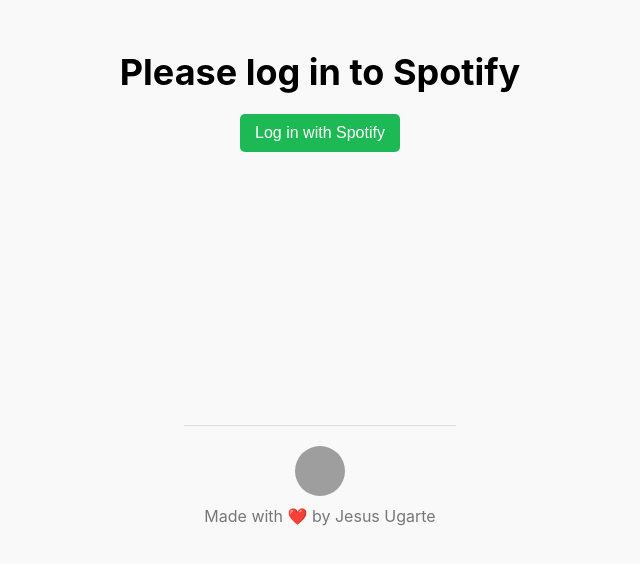
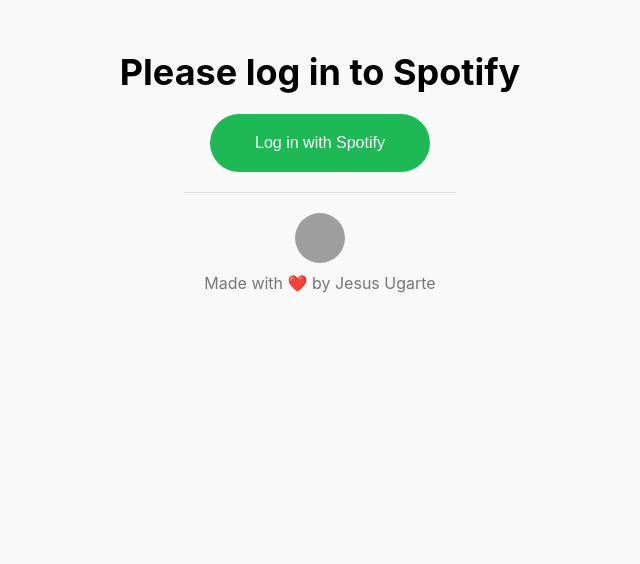
Before and after one commit to jesusugarte10/Salsa_Tempo, a React (Create React App) app in the folder web/salsa-tempo-player/: page / in a window 1280 px wide. Shown: the top 564 px of the page, without its empty margins (320-960 px from the left). Built offline with nearby package versions, Linux system fonts and the light colour scheme; grey boxes are pictures that could not be loaded.

Commit message:
Fixed on the Auth Screen

```diff
--- a/web/salsa-tempo-player/src/components/SpotifyAuth.js
+++ b/web/salsa-tempo-player/src/components/SpotifyAuth.js
@@ -53,9 +53,9 @@
     marginBottom: '20px',
   },
   button: {
-    padding: '10px 15px',
+    padding: '20px 45px',
     fontSize: '16px',
-    borderRadius: '5px',
+    borderRadius: '40px',
     backgroundColor: '#1db954',
     color: '#ffffff',
     border: 'none',
@@ -63,7 +63,7 @@
     transition: 'background-color 0.3s',
   },
   footer: {
-    marginTop: 'auto',
+    marginTop: '20px',
     padding: '20px',
     borderTop: '1px solid #ddd',
     marginBottom: 'auto',
```
